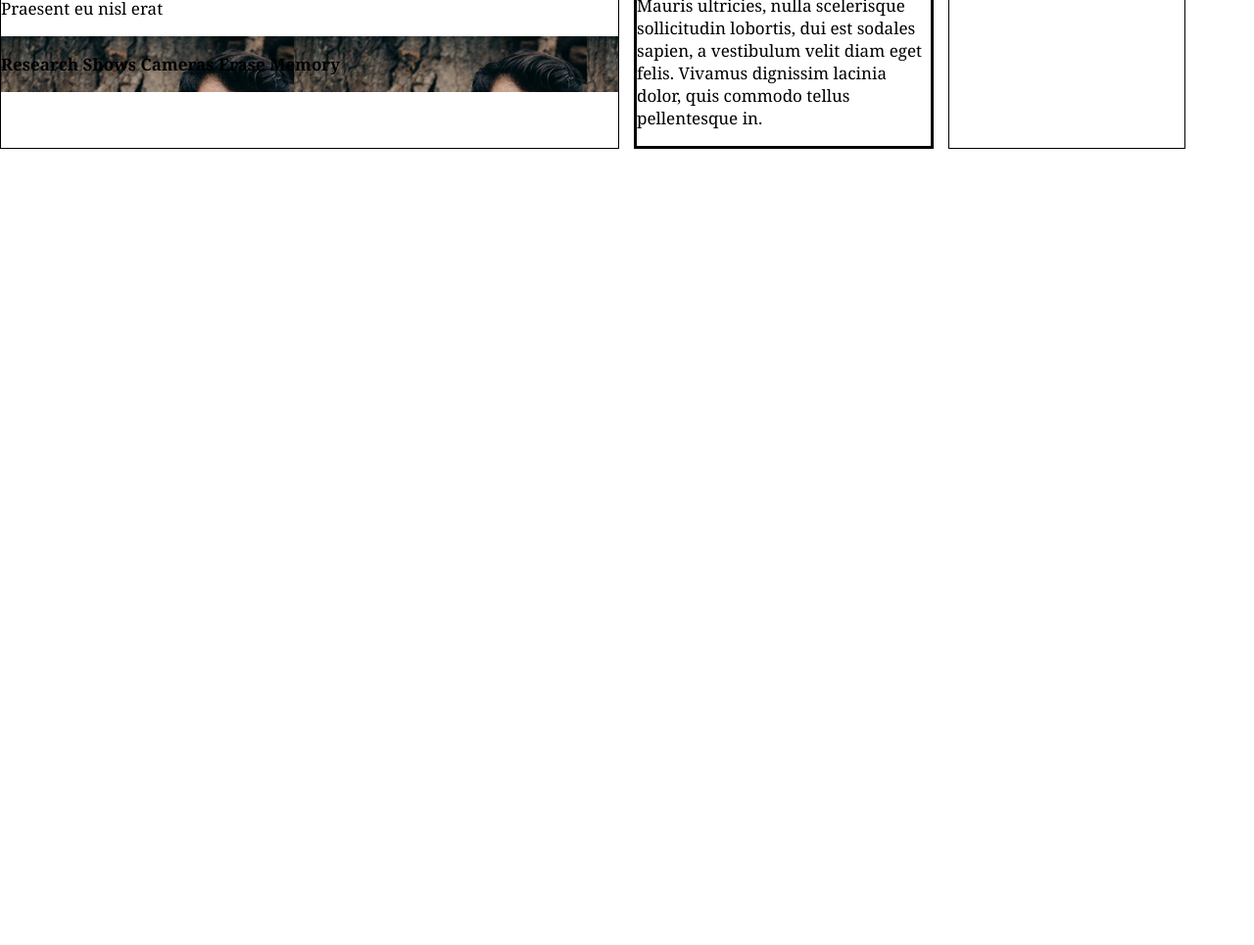
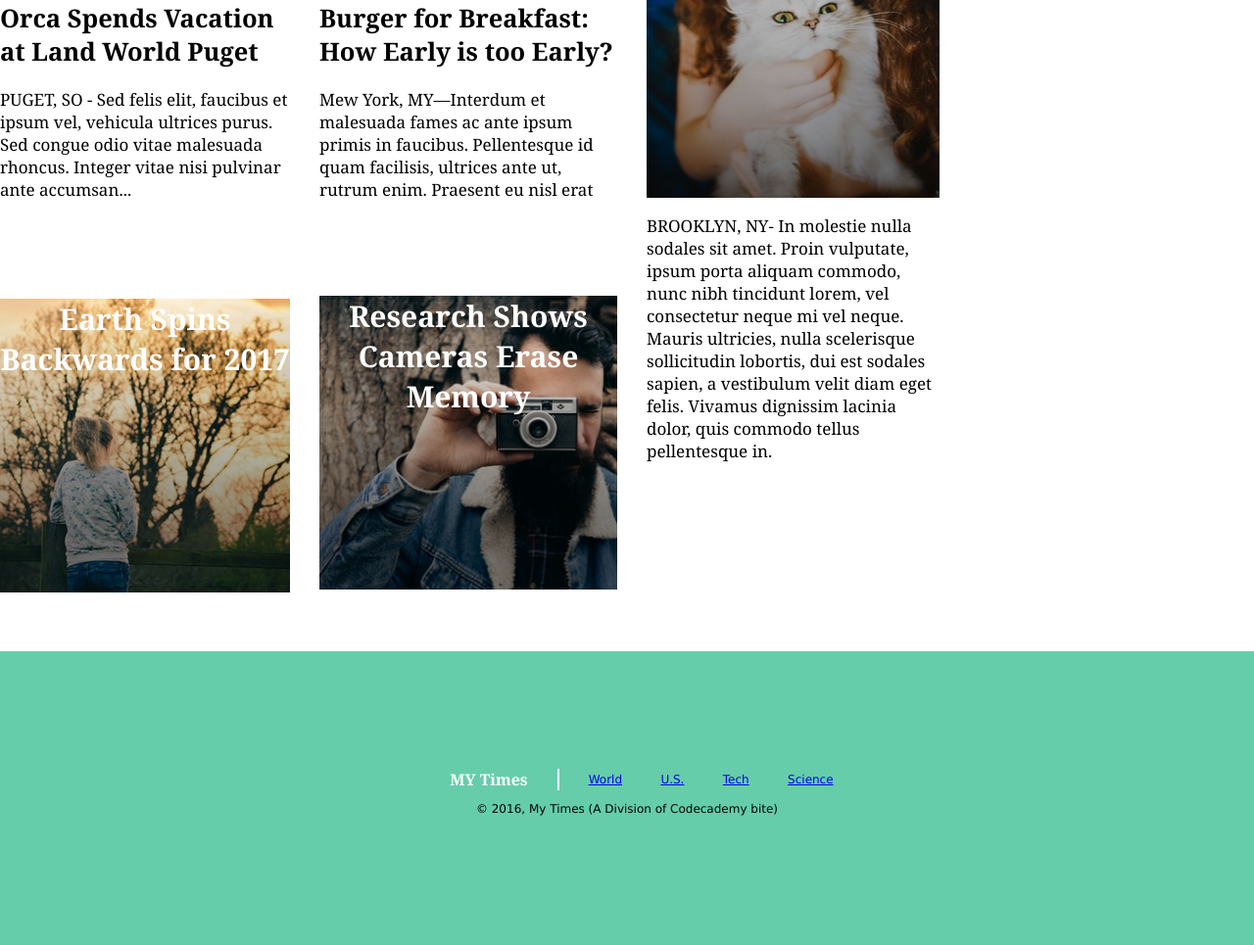
Before and after one commit to drin00/my-times, a plain HTML site: page index.html in a window 1280 px wide. Shown: the part 747-1712 px from the top of the page at 98% size. Before the commit the page ends 899 px from the top, so only its background shows below. Drawn offline with Linux system fonts and the light colour scheme.

Commit message:
Finalize styles.

```diff
--- a/index.html
+++ b/index.html
@@ -13,10 +13,10 @@
       </div>
       <div class="head2">
         <nav class="nav">
-            <span>World</span>
-            <span>U.S.</span>
-            <span>Tech</span>
-            <span>Science</span>
+            <span><a href="#">World</a></span>
+            <span><a href="#">U.S.</a></span>
+            <span><a href="#">Tech</a></span>
+            <span><a href="#">Science</a></span>
         </nav>
       </div>
     </header>
@@ -24,9 +24,9 @@
     <main>
 
       <section class="column large">
-        <div class="">
-          <div class="mainstory headline">
-            <p class="">Mother of Three Buys Tuna Steak at Phish
+        <div class="subcol1-1">
+          <div class="story main">
+            <p>Mother of Three Buys Tuna Steak at Phish
               Concert. Leaves, "Feeling Funny."</p>
           </div>
           <p>MONUMENT VALLEY, AZ - Lorem ipsum dolor sit amet, consectetur
@@ -42,32 +42,44 @@
             Vestibulum aliquet placerat leo a hendrerit. Nulla non sagittis
             neque. Nullam sit amet fringilla massa.</p>
         </div>
+        <div class="subcol1-2">
 
-        <div class="">
+          <div class="subcol1-2-1">
+            <div class="subcol1 subcol1-2-1-1">
               <h2>Orca Spends Vacation at Land World Puget</h2>
               <p>PUGET, SO - Sed felis elit, faucibus et ipsum vel, vehicula
                 ultrices purus. Sed congue odio vitae malesuada rhoncus. Integer
                 vitae nisi pulvinar ante accumsan...</p>
             </div>
 
-        <div class="story2 headline">
+            <div class="subcol1 subcol1-2-1-2">
+              <div class="story story2">
                 <p>Earth Spins Backwards for 2017</p>
               </div>
+            </div>
 
-        <div class="">
+          </div>
+
+          <div class="subcol1-2-2">
+            <div class="subcol1 subcol1-2-2-1">
               <h2>Burger for Breakfast: How Early is too Early?</h2>
               <p>Mew York, MY—Interdum et malesuada fames ac ante ipsum primis in
                 faucibus. Pellentesque id quam facilisis, ultrices ante ut, rutrum
                 enim. Praesent eu nisl erat</p>
             </div>
-
-        <div class="story3 headline">
+            <div class="subcol1 subcol1-2-2-2">
+              <div class="story story3">
                 <p>Research Shows Cameras Erase Memory</p>
               </div>
+            </div>
+          </div>
+
+        </div>
+
       </section>
 
       <section class="column medium">
-        <div class="">
+        <div class="subcol2-1">
           <h2>FBI Finds Action Star Guilty of False Advertising</h2>
           <p>WASHINGTON DC- Donec luctus sem augue, rutrum posuere orci aliquam
             sed. Nam vitae aliquam lectus. Sed tempor tortor est, nec sagittis
@@ -78,10 +90,10 @@
             augue ut ante sollicitudin interdum. Pellentesque cursus dolor at
             tincidunt cursus. Vestibulum blandit aliquam felis...</p>
         </div>
-        <div class="story1 headline">
+        <div class="subcol2-2 story story1">
           <p>Cats in Control-Is It a Thing?</p>
         </div>
-        <div class="">
+        <div class="subcol2-3">
           <p>BROOKLYN, NY- In molestie nulla sodales sit amet. Proin vulputate,
             ipsum porta aliquam commodo, nunc nibh tincidunt lorem, vel
             consectetur neque mi vel neque. Mauris ultricies, nulla scelerisque
@@ -92,17 +104,34 @@
       </section>
 
       <section class="column small">
+        <div class="subcol3-1">
           <img src="./resources/images/img-news-bite.png"
           alt="Cookie with a bite on the right">
-        <div class="newsbites">
+        </div>
+        <div class="subcol3-2">
           <h3>NEWS BITES</h3>
-        <p>Cat Emoji Goes Viral Buy Youtube Views Home Business Advertising
-          Ideas Advertising Internet Online Illustration in Marketing Materials
-          Finally a Top Secret Way You Can</p>
+          <p>Cat Emoji Goes Viral</p>
+          <p>Buy Youtube Views</p>
+          <p>Home Business Advertising Ideas</p>
+          <p>Advertising Internet Online</p>
+          <p>Illustration in Marketing Materials</p>
+          <p>Finally a Top Secret Way You Can</p>
         </div>
       </section>
     </main>
 
+    <footer>
+      <div class="flexcon">
+        <p>MY Times</p>
+        <nav class="nav">
+          <span><a href="#">World</a></span>
+          <span><a href="#">U.S.</a></span>
+          <span><a href="#">Tech</a></span>
+          <span><a href="#">Science</a></span>
+        </nav>
+      </div>
+      <p>© 2016, My Times (A Division of Codecademy bite)</p>
+    </footer>
 
   </body>
 </html>
--- a/resources/css/style.css
+++ b/resources/css/style.css
@@ -8,14 +8,14 @@ header{
   font-family: Verdana;
   font-size: 14px;
   font-weight: bold;
-  border: 1px solid red;
   width: 100%;
   position: fixed;
   background: white;
-  opacity: 100%;
   z-index: 2;
   top:0;
   margin: 0;
+  border-bottom: 1px solid black;
+  padding: 10px 0;
 }
 
 span{
@@ -25,7 +25,6 @@ span{
 div.head1{
   align-items: center;
   display: flex;
-  border: 1px solid blue;
   padding-left: 30px;
   width: 75%;
 }
@@ -37,7 +36,6 @@ div.head1 p{
 
 div.head2{
   align-self: center;
-  border: 1px solid green;
   margin-left: 10px;
   margin-right: 30px;
 }
@@ -46,66 +44,162 @@ nav{
   display: flex;
   width: 250px;
   justify-content: space-between;
+  color: black;
+}
+
+a:visited{
+  color: black;
 }
 
 main{
-  position: absolute;
-  margin-top: 70px;
   display: flex;
+  margin-top: 120px;
+  width: 100%;
 }
 
 section.column{
   display: flex;
   flex-direction: column;
-  margin: 0;
-  border: 1px solid black;
+  margin-right: 30px;
+  flex: 0 0 auto;
+  flex-wrap: nowrap;
+  font-family: Georgia;
+  font-size: 17px;
+  color: black;
+}
+div.subcol1-2{
+  display:flex;
 }
 
-.column.large {
+section.column.large {
   width: 630px;
-  margin-right: 15px;
+
 }
 
 .column.medium {
   width: 300px;
-  border: 3px solid black;
-  margin-right: 15px;
 }
 
 .column.small {
   width: 240px;
 }
 
-div.mainstory{
+.main{
   background-image: url("../images/img-story-main.png");
+  background-repeat: no-repeat;
   background-size: cover;
+}
+
+.story2{
+  background-image: url("../images/img-story-2.png");
+  background-repeat: no-repeat;
+  background-size: cover;
+  text-align: center;
+}
+
+.story3{
+  background-image: url("../images/img-story-3.png");
+  background-repeat: no-repeat;
+  background-size: cover;
+  text-align: center;
+
+}
+.story1 p{
+  background-image: url("../images/img-story-1.png");
+  background-repeat: no-repeat;
+  margin: 0;
+  text-align: center;
+
+}
+
+div.story p{
+  display: flex;
+  font-family: Georgia;
+  font-weight: bold;
+  font-size: 30px;
+  color: white;
+  height: 300px;
+  margin: 0;
+}
+
+div.story.main p{
   font-size: 40px;
 }
 
-div.story2{
-  background-image: url("../images/img-story-2.png");
+div.subcol1{
+  margin-top: 20px;
+  margin-bottom: 60px;
 }
 
-div.story3{
-  background-image: url("../images/img-story-3.png");
+div.subcol1-2-1{
+  margin-right: 30px;
+  align-content: center;
+  display: flex;
+  flex-direction: column;
 }
 
-div.story1{
-  background-image: url("../images/img-story-1.png");
+div.subcol1-2-2{
+  display: flex;
+  flex-direction: column;
 }
 
-.newsbites{
-  border: 1px solid black;
+div.subcol1-2-1-1{
+  height: 245px;
 }
 
-main p{
-  font-family: Georgia;
-  font-size: 17px;
-  color: black;
+.subcol3-2 h3{
+  text-align: center;
+  font-size: 16px;
+  font-weight: bold;
 }
 
-.headline{
+.subcol3-2 p{
+  border-bottom: 1px solid black;
+  background-color: WhiteSmoke;
+  font-family: Verdana;
+  font-size: 12px;
+  color: DimGray;
+  margin: 0;
+  padding: 15px 20px;
+}
+
+footer{
+  text-align: center;
+  display: flex;
+  flex-direction: column;
+  width: auto;
+  background-color: MediumAquamarine;
+  margin: auto;
+  font-family: Verdana;
+  font-size: 12px;
+  height: 300px;
+  justify-content: center;
+}
+
+.flexcon{
+  display: flex;
+  align-items: center;
+  justify-content: center;
+}
+
+.flexcon p{
+  font-family: Georgia;
+  font-size: 16px;
   font-weight: bold;
-  font-size: 30px;
   color: white;
+  border-right: 2px solid white;
+  padding-right: 30px;
 }
+
+.flexcon p, .flexco nav{
+  margin: 0 30px;
+}
+
+footer nav{
+  display: flex;
+  justify-content: space-between;
+  width: 250px;
+}
+footer span{
+  display: inline-block;
+}
```
Lines whose indentation alone changed are shown as unchanged.
